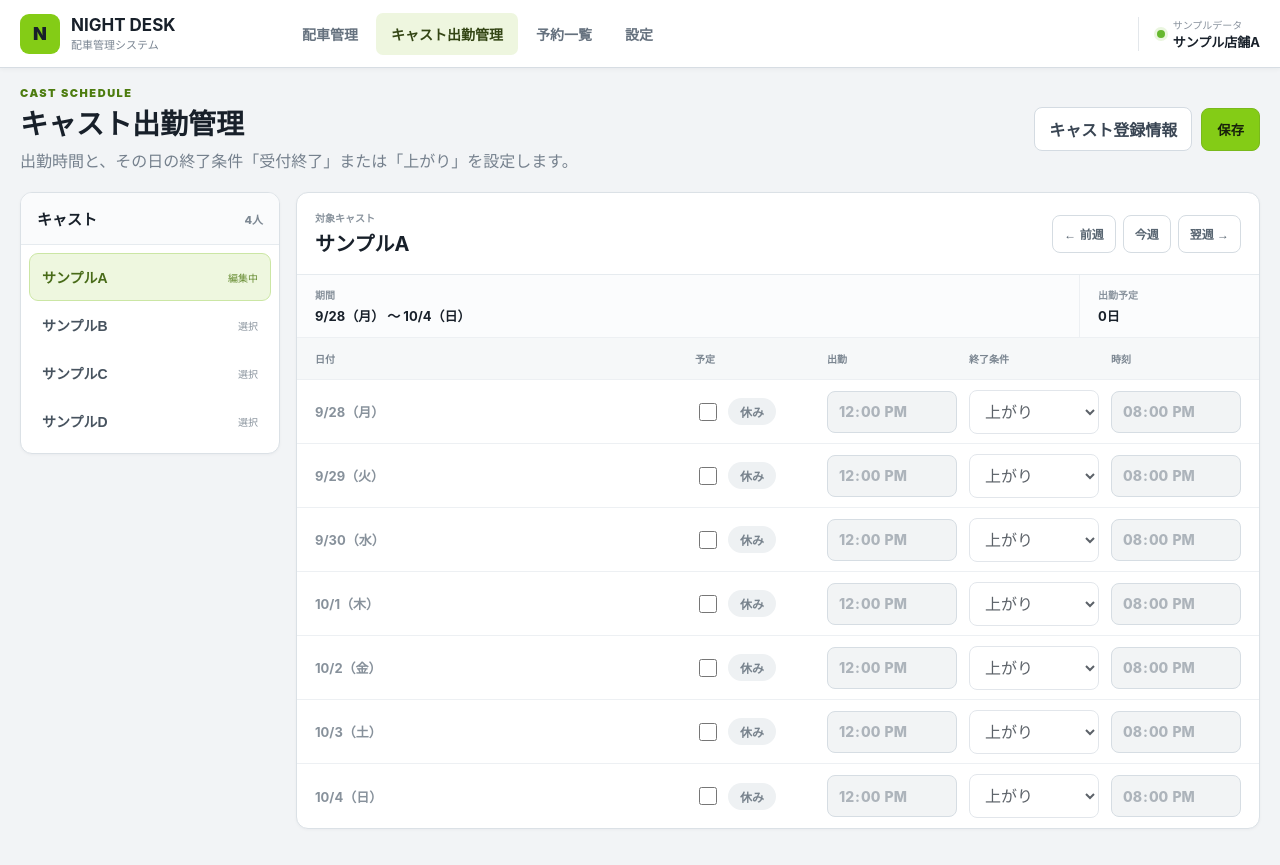
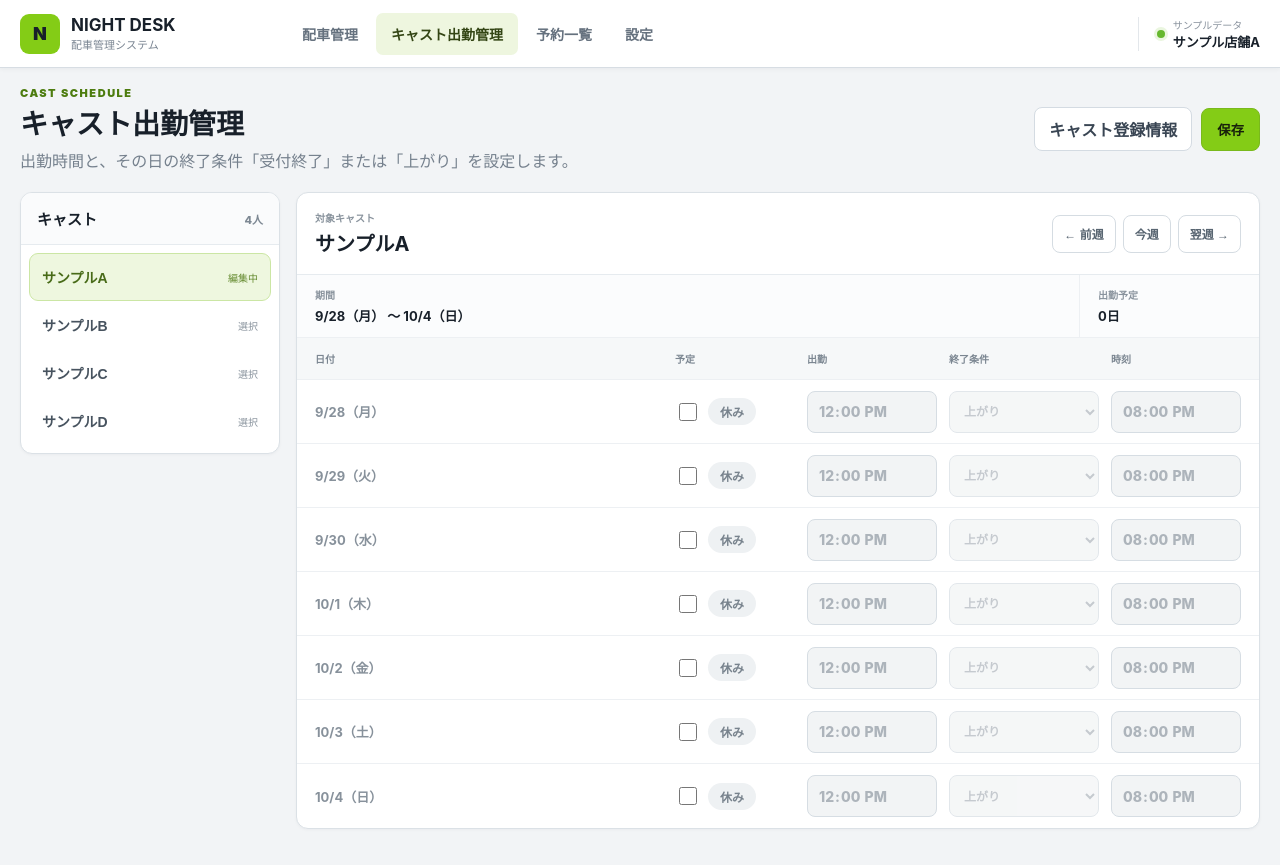
Before and after one commit to admozisan-design/night-desk, a Next.js app: page /casts in a window 1280 px wide. Built offline with nearby package versions, Linux system fonts and the light colour scheme.

Commit message:
Style shift end condition controls

```diff
--- a/app/globals.css
+++ b/app/globals.css
@@ -1843,7 +1843,7 @@ button:disabled{opacity:.45;cursor:not-allowed}
 .castScheduleWeekSummary span{font-size:10px;color:#89939d;font-weight:800}
 .castScheduleWeekSummary strong{margin-top:4px;font-size:13px}
 .castScheduleTable{display:grid}
-.castScheduleRow{display:grid;grid-template-columns:minmax(150px,1.3fr) 120px 130px 130px 130px;align-items:center;gap:12px;min-height:64px;padding:9px 18px;border-bottom:1px solid #edf0f3}
+.castScheduleRow{display:grid;grid-template-columns:minmax(150px,1.3fr) 120px 130px 150px 130px;align-items:center;gap:12px;min-height:64px;padding:9px 18px;border-bottom:1px solid #edf0f3}
 .castScheduleRow:last-child{border-bottom:0}
 .castScheduleTableHead{min-height:42px;background:#f6f8f9;color:#7b8691;font-size:10px;font-weight:900}
 .castScheduleRow.isWorking{background:#fbfff7}
@@ -1851,6 +1851,8 @@ button:disabled{opacity:.45;cursor:not-allowed}
 .castScheduleRow>strong{font-size:13px}
 .castScheduleRow input[type="time"]{min-height:42px;padding:8px 10px;border:1px solid #d6dde3;border-radius:8px;background:#fff;font-size:14px;font-weight:800}
 .castScheduleRow input[type="time"]:disabled{background:#f2f4f5;color:#adb4bb}
+.castScheduleRow select{min-height:42px;padding:8px 10px;border:1px solid #d6dde3;border-radius:8px;background:#fff;font-size:12px;font-weight:900}
+.castScheduleRow select:disabled{background:#f2f4f5;color:#adb4bb}
 .castScheduleToggle{display:flex;align-items:center;gap:8px;font-size:12px;font-weight:900}
 .castScheduleToggle input{width:18px;height:18px}
 .castScheduleToggle span{display:inline-flex;min-width:48px;justify-content:center;padding:5px 8px;border-radius:999px;background:#eef1f3;color:#78838d}
@@ -1915,7 +1917,7 @@ button:disabled{opacity:.45;cursor:not-allowed}
 .shiftQuickModal{width:min(480px,96vw)}
 .shiftQuickForm{display:grid;grid-template-columns:repeat(3,1fr);gap:14px;padding:20px}
 .shiftQuickForm label{display:grid;gap:7px;font-size:12px;font-weight:900;color:#5d6975}
-.shiftQuickForm input{min-height:46px;padding:9px 11px;border:1px solid #d5dce2;border-radius:9px;background:#fff;font-size:16px;font-weight:900}
+.shiftQuickForm input,.shiftQuickForm select{min-height:46px;padding:9px 11px;border:1px solid #d5dce2;border-radius:9px;background:#fff;font-size:16px;font-weight:900}
 @media(max-width:600px){
   .attendanceModalInfo{grid-template-columns:1fr}
   .attendanceModalInfo>div+div{border-left:0;border-top:1px solid #edf0f3}
```
